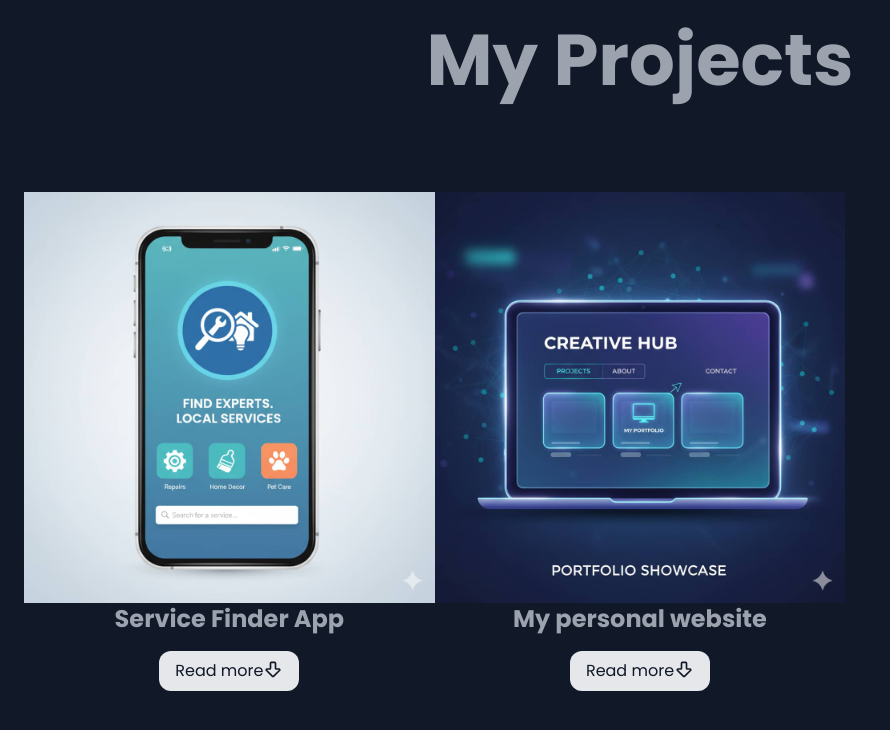
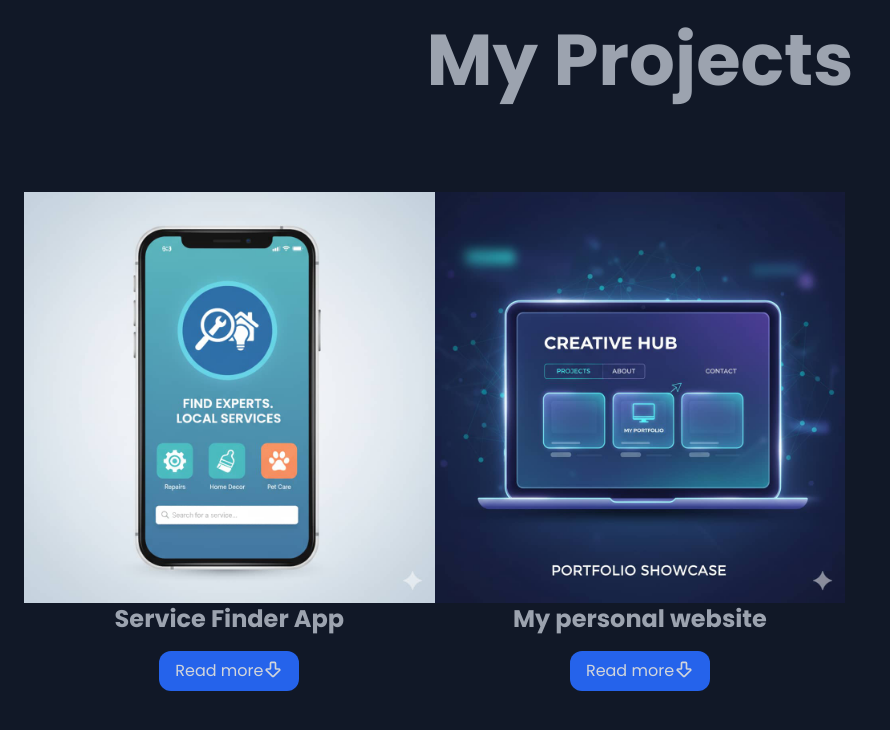
Before and after one commit to Tanko99/Portfolio, a React (Vite) app in the folder tanko-fabrice/: page /projects in a window 1280 px wide. Shown: the top 730 px of the page, without its empty margins (0-890 px from the left). Built offline with nearby package versions, Linux system fonts and the light colour scheme.

Commit message:
project card; background color for buttonj changed so it can be visible in dark mode

```diff
--- a/tanko-fabrice/src/components/ProjectCard.jsx
+++ b/tanko-fabrice/src/components/ProjectCard.jsx
@@ -39,7 +39,7 @@ const ProjectCard = ({ thumbnail, title, description,
                     )}
                 </div>
                 <button onClick={toggleExpand} className="
-                px-2 py-2 bg-gray-900 text-gray-200 dark:bg-gray-200 dark:text-gray-900 rounded-xl px-4 py-2 flex my-4">
+                px-2 py-2 bg-gray-900 text-gray-200 dark:bg-primary dark:text-gray-300 rounded-xl px-4 py-2 flex my-4">
                     {isExpanded ? "Show less"  : 'Read more' } <ArrowBigDown  className="w-5 h-5" />
                 </button>
             </div>
```
